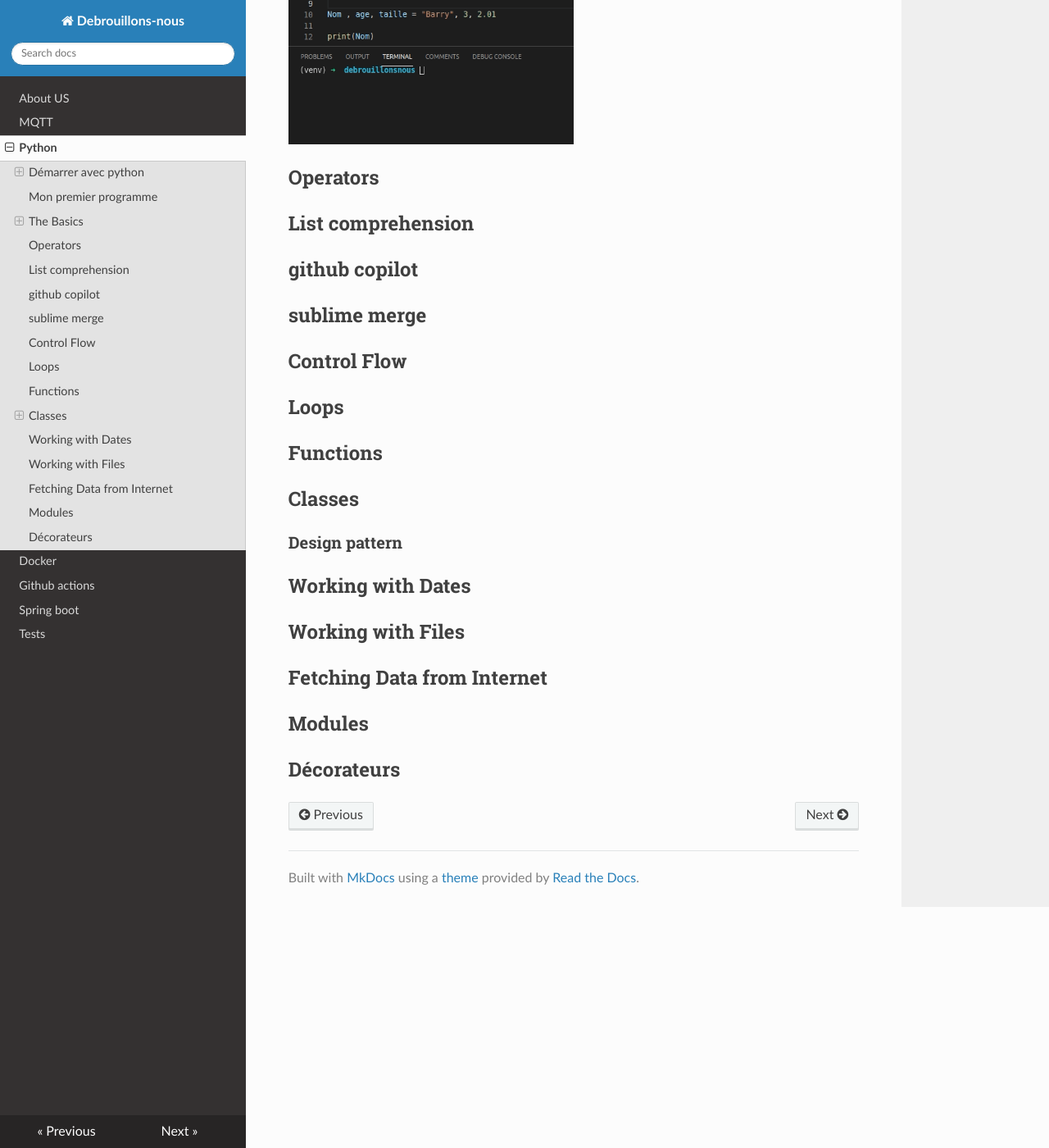
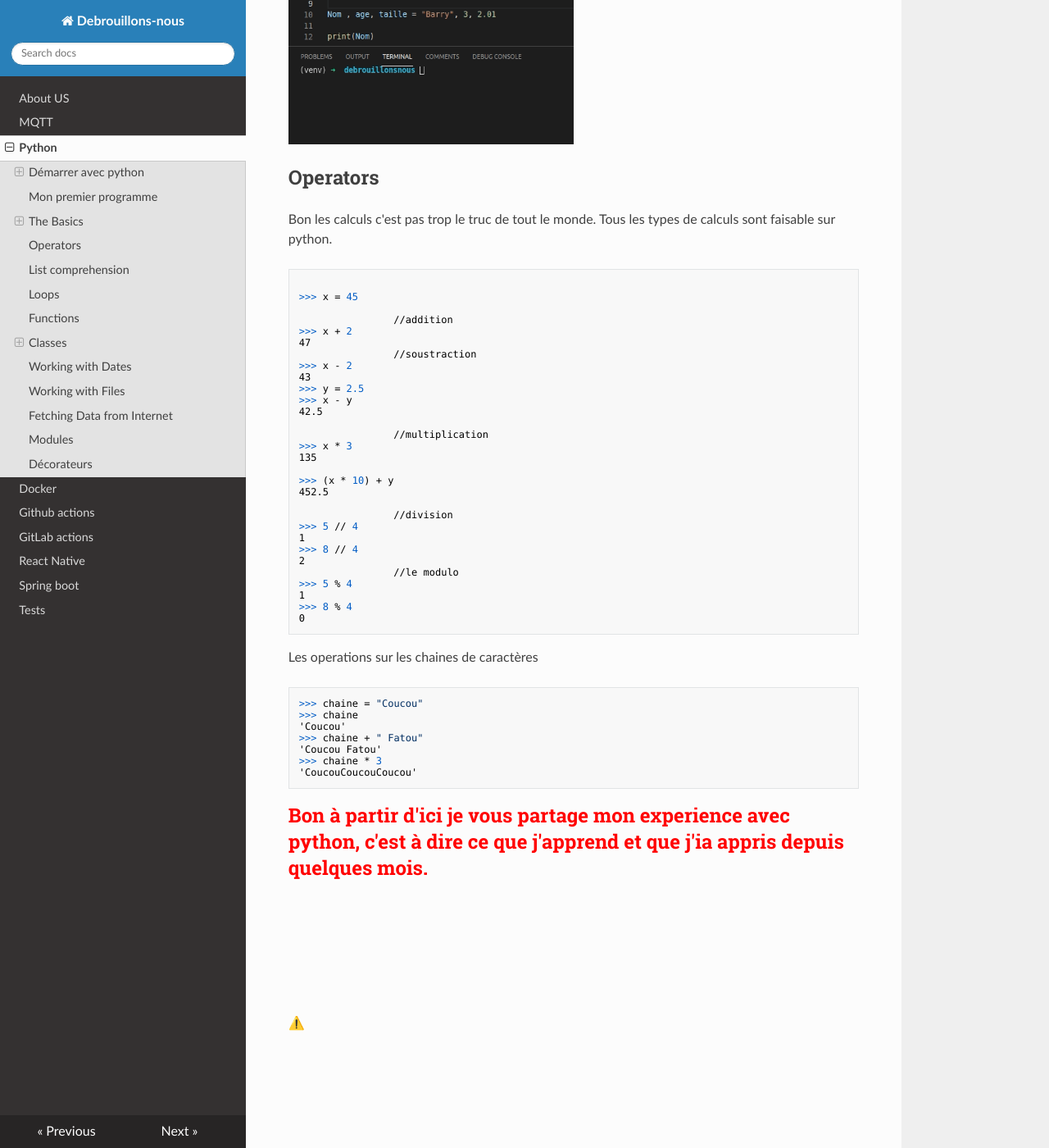
Before and after one commit to debrouillonsnous/debrouillonsnous.github.io, an MkDocs documentation site: the page built from docs/Python.md, in a window 1280 px wide and 1400 px high, scrolled down 1786 px. Shown: the whole window at 82% size. Built offline with MkDocs 1.6.1, drawn with Linux system fonts in a browser that asks for light colours; nearby versions of some CDN libraries; some of the changed text lies outside the part shown.

````diff
--- a/docs/Python.md
+++ b/docs/Python.md
@@ -50,10 +50,70 @@
 ```
 <img src="../../img/variables.gif" alt="drawing" style="width:50%; height:300px"/>
 ## Operators
+Bon les calculs c'est pas trop le truc de tout le monde. Tous les types de calculs sont faisable sur python.
+```
+
+>>> x = 45
+
+                //addition
+>>> x + 2
+47
+                //soustraction
+>>> x - 2
+43
+>>> y = 2.5
+>>> x - y
+42.5
+
+                //multiplication
+>>> x * 3
+135
+
+>>> (x * 10) + y
+452.5
+
+                //division
+>>> 5 // 4
+1
+>>> 8 // 4
+2
+                //le modulo
+>>> 5 % 4
+1
+>>> 8 % 4
+0
+```
+Les operations sur  les chaines de caractères
+```
+>>> chaine = "Coucou"
+>>> chaine
+'Coucou'
+>>> chaine + " Fatou"
+'Coucou Fatou'
+>>> chaine * 3
+'CoucouCoucouCoucou'
+```
+<h2 style="color:red"> Bon à partir d'ici je vous partage mon experience avec python, c'est à dire ce que j'apprend et que j'ia appris depuis quelques mois.</h2>
+<script src="https://unpkg.com/@lottiefiles/lottie-player@latest/dist/lottie-player.js"></script>
+<lottie-player src="https://assets3.lottiefiles.com/packages/lf20_zJkn1j.json"  background="transparent"  speed="1"  style="width: 300px; height: 300px;"  loop  autoplay></lottie-player>
+
 ## List comprehension
-## github copilot
-## sublime merge
-## Control Flow
+La compréhension de liste "List comprehension" vous permet de créer une liste basée sur les valeurs d'une liste existante.
+
+
+**Synthaxe:**
+
+```
+newlist = [expression for item in list]
+```
+Exemple:
+```
+>>> nouvelle_list = [ letter for letter in 'Coucou' ]
+>>> print( nouvelle_list)
+['C', 'o', 'u', 'c', 'o', 'u']
+
+```
+
 ## Loops
 ## Functions
 ## Classes
--- /dev/null
+++ b/docs/gitlab_ci.md
@@ -0,0 +1,2 @@
+# GitLab actions
+## .gitlab-ci.yml
````
Also changed, not shown: other parts of docs/Python.md (+1 -1 lines), docs/github-actions.md (+4 -0 lines), docs/react-native.md (added, +93 -0 lines), docs/tests.md (+1 -1 lines), docs/img/component.gif (added).
